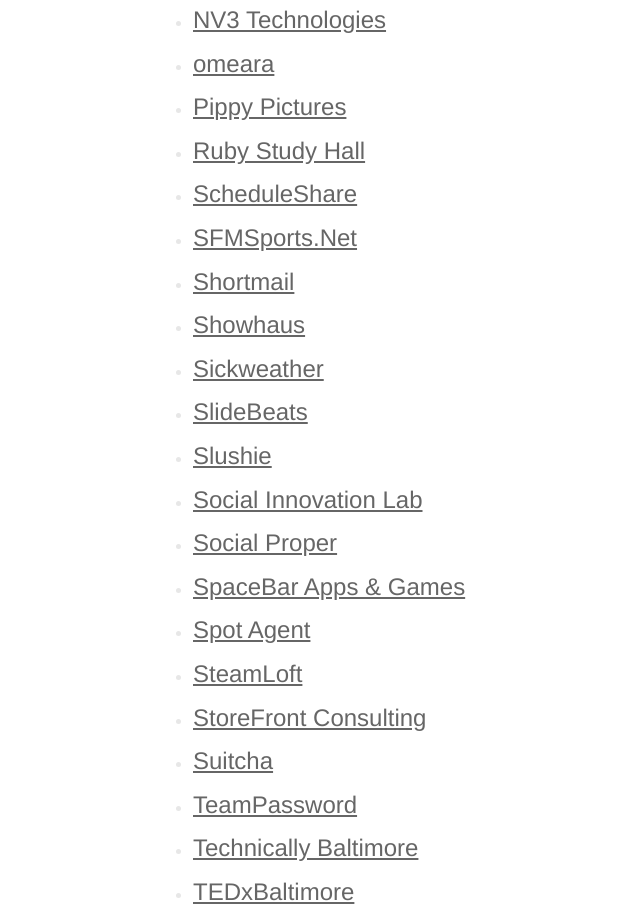
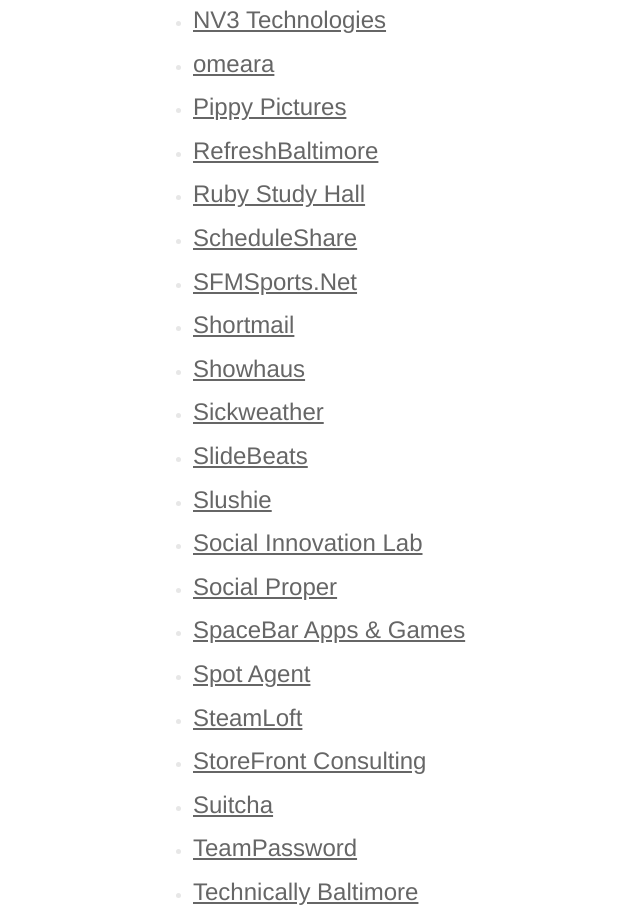
Before and after one commit to Figure53/madewithlove, a plain HTML site: page index.html in a window 1280 px wide. Shown: the part 2840-3755 px from the top of the page, without its empty margins (142-782 px from the left). Drawn offline with Linux system fonts and the light colour scheme.

Commit message:
Adding RefreshBaltimore.

```diff
--- a/index.html
+++ b/index.html
@@ -85,6 +85,7 @@
 	  <li><a href="http://nv3tech.com/">NV3 Technologies</a></li>
 	  <li><a href="http://www.tedomeara.com">omeara</a></li>
 	  <li><a href="http://www.pippypictures.com/">Pippy Pictures</a></li>
+	  <li><a href="http://refreshbaltimore.org">RefreshBaltimore</a></li>
 	  <li><a href="http://www.rubystudyhall.com/">Ruby Study Hall</a></li>
 	  <li><a href="https://scheduleshare.net">ScheduleShare</a></li>
           <li><a href="http://www.sfmsports.net/">SFMSports.Net</a></li>
```
